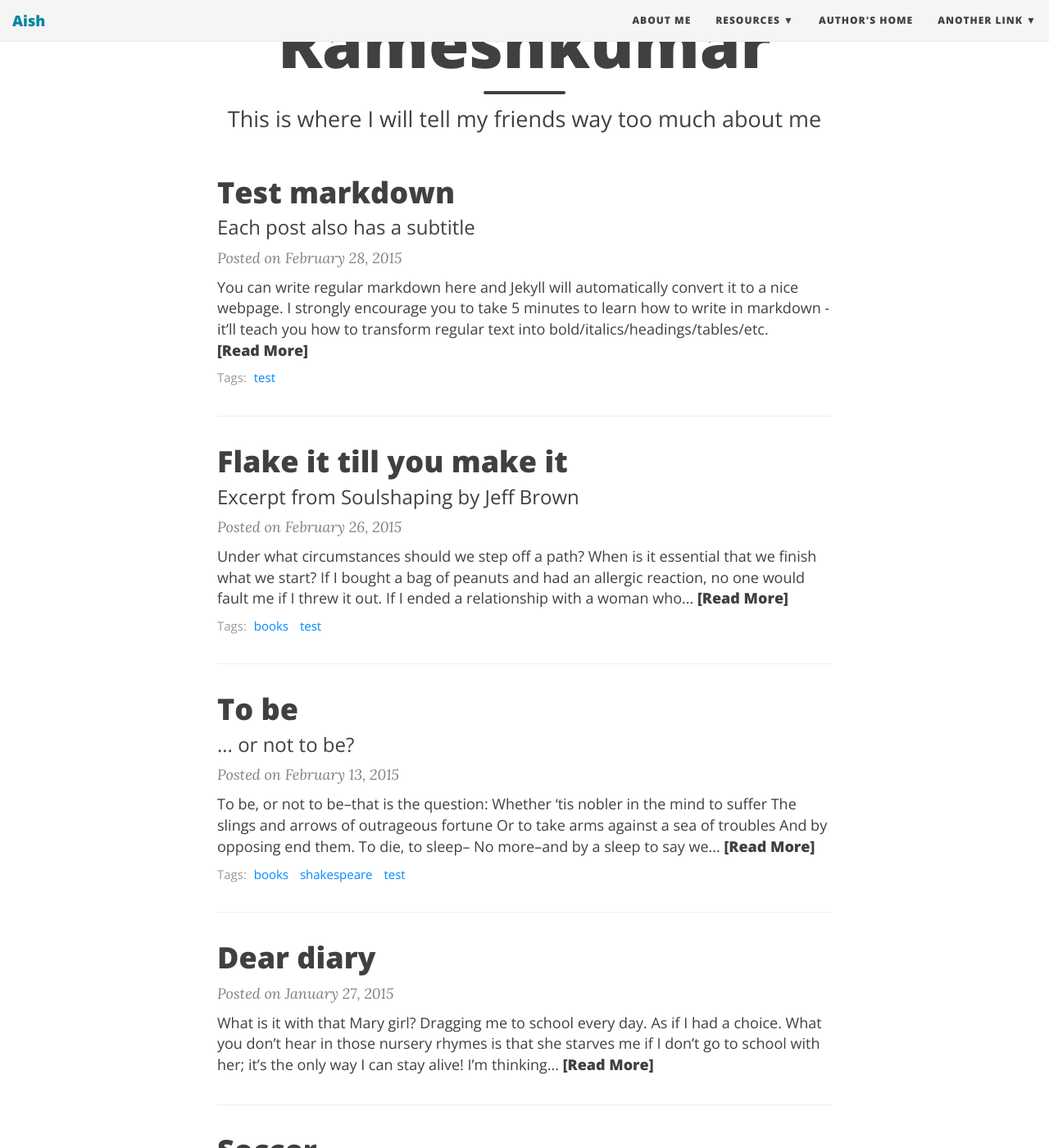
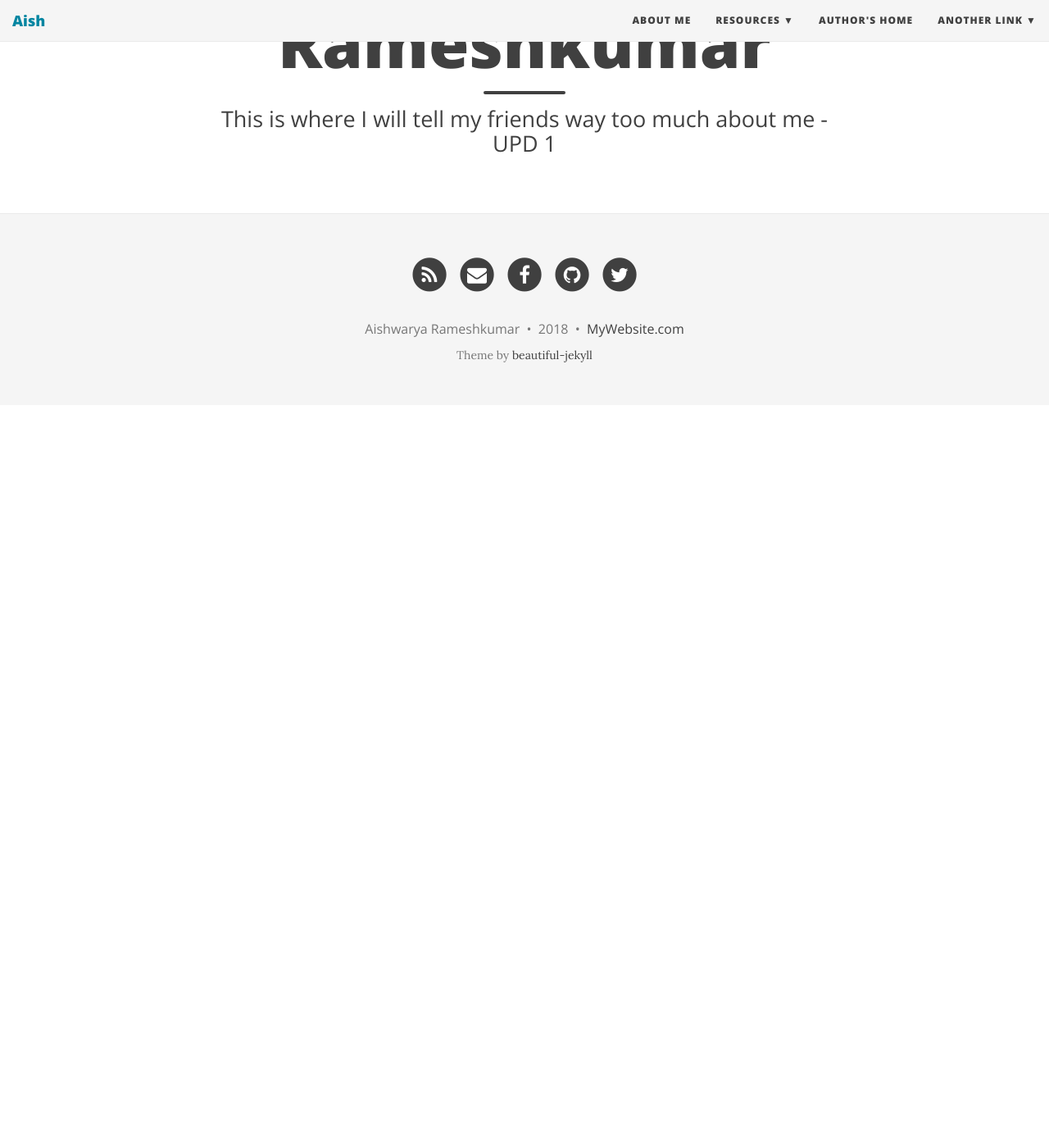
Before and after one commit to ARK9001/ark9001.github.io, a Jekyll site: the page built from index.html, in a window 1280 px wide and 1400 px high, scrolled down 210 px. Shown: the whole window at 82% size. Built offline with Jekyll 4.4.1, drawn with Linux system fonts in a browser that asks for light colours; nearby versions of some CDN libraries; the list of posts is cut into pages by our own code; after the commit the page ends 900 px from its top, so only the background shows below that; some of the changed text lies outside the part shown.

Commit message:
additional template upd 4

```diff
--- a/_config.yml
+++ b/_config.yml
@@ -30,7 +30,7 @@
     - GitHub Pages: "https://pages.github.com/"
   Author's home: "http://deanattali.com"
   Another link:
-    - Sublink1: "testpage"
+    - Sublink1: "testpage.html"
     - Sublink 2: "http://ark9001.github.io"
     - Sublink 3: "http://ark9001.github.io"
 
--- a/index.html
+++ b/index.html
@@ -1,72 +1,6 @@
 ---
 layout: page
 title: Aishwarya Rameshkumar
-subtitle: This is where I will tell my friends way too much about me
+subtitle: This is where I will tell my friends way too much about me - UPD 1
 use-site-title: true
 ---
-
-<div class="posts-list">
-  {% for post in paginator.posts %}
-  <article class="post-preview">
-    <a href="{{ post.url | prepend: site.baseurl }}">
-	  <h2 class="post-title">{{ post.title }}</h2>
-
-	  {% if post.subtitle %}
-	  <h3 class="post-subtitle">
-	    {{ post.subtitle }}
-	  </h3>
-	  {% endif %}
-    </a>
-
-    <p class="post-meta">
-      Posted on {{ post.date | date: "%B %-d, %Y" }}
-    </p>
-
-    <div class="post-entry-container">
-      {% if post.image %}
-      <div class="post-image">
-        <a href="{{ post.url | prepend: site.baseurl }}">
-          <img src="{{ post.image }}">
-        </a>
-      </div>
-      {% endif %}
-      <div class="post-entry">
-        {{ post.excerpt | strip_html | xml_escape | truncatewords: site.excerpt_length }}
-        {% assign excerpt_word_count = post.excerpt | number_of_words %}
-        {% if post.content != post.excerpt or excerpt_word_count > site.excerpt_length %}
-          <a href="{{ post.url | prepend: site.baseurl }}" class="post-read-more">[Read&nbsp;More]</a>
-        {% endif %}
-      </div>
-    </div>
-
-    {% if post.tags.size > 0 %}
-    <div class="blog-tags">
-      Tags:
-      {% if site.link-tags %}
-      {% for tag in post.tags %}
-      <a href="{{ site.baseurl }}/tags#{{- tag -}}">{{- tag -}}</a>
-      {% endfor %}
-      {% else %}
-        {{ post.tags | join: ", " }}
-      {% endif %}
-    </div>
-    {% endif %}
-
-   </article>
-  {% endfor %}
-</div>
-
-{% if paginator.total_pages > 1 %}
-<ul class="pager main-pager">
-  {% if paginator.previous_page %}
-  <li class="previous">
-    <a href="{{ paginator.previous_page_path | prepend: site.baseurl | replace: '//', '/' }}">&larr; Newer Posts</a>
-  </li>
-  {% endif %}
-  {% if paginator.next_page %}
-  <li class="next">
-    <a href="{{ paginator.next_page_path | prepend: site.baseurl | replace: '//', '/' }}">Older Posts &rarr;</a>
-  </li>
-  {% endif %}
-</ul>
-{% endif %}
--- a/testpage.html
+++ b/testpage.html
@@ -1,7 +1,7 @@
 ---
 layout: page
 title: Test additional page
-subtitle: Test subtitle 2
+subtitle: Test subtitle - UPD 1
 ---
 
 <div class="posts-list">
```
